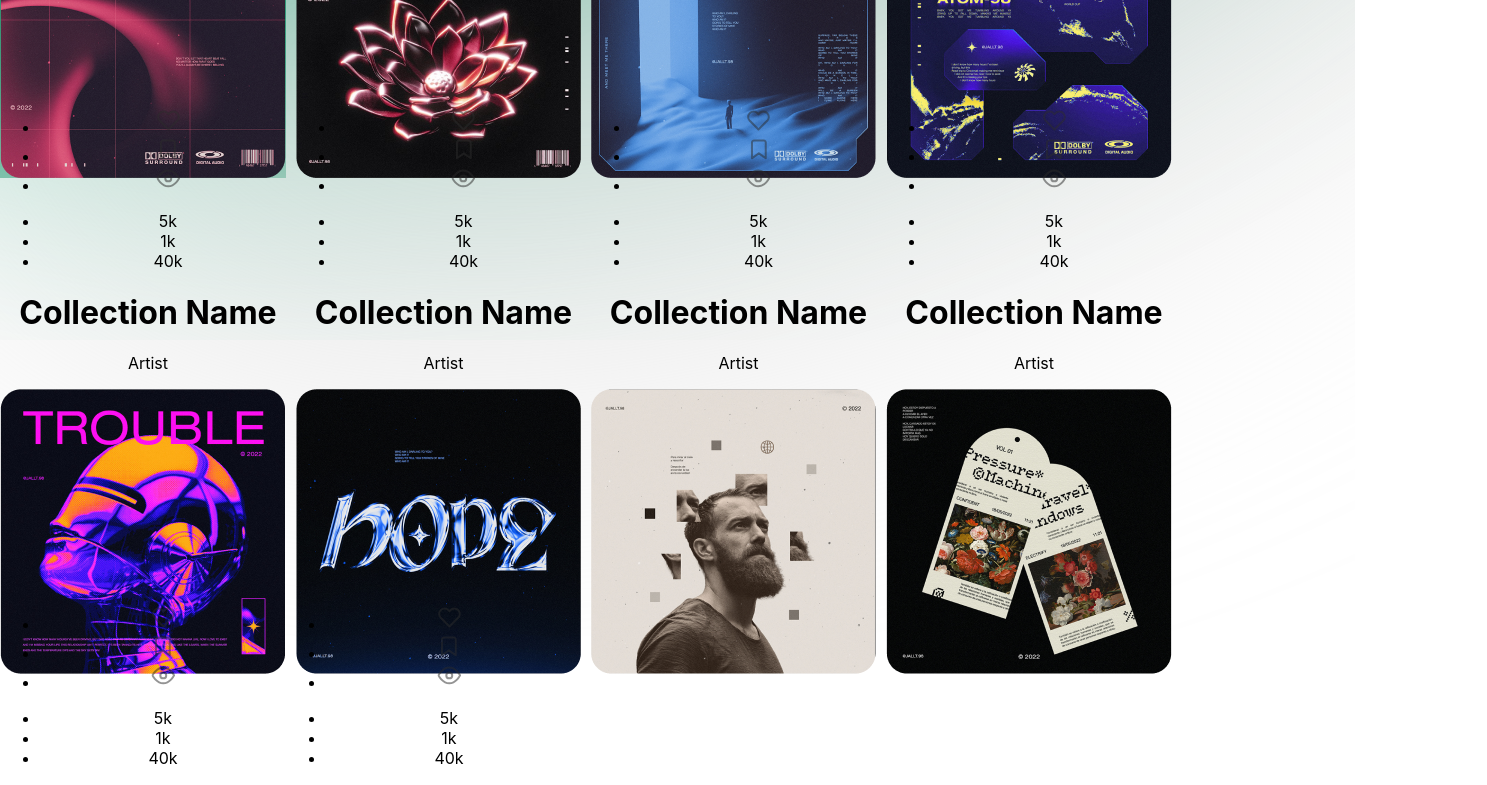
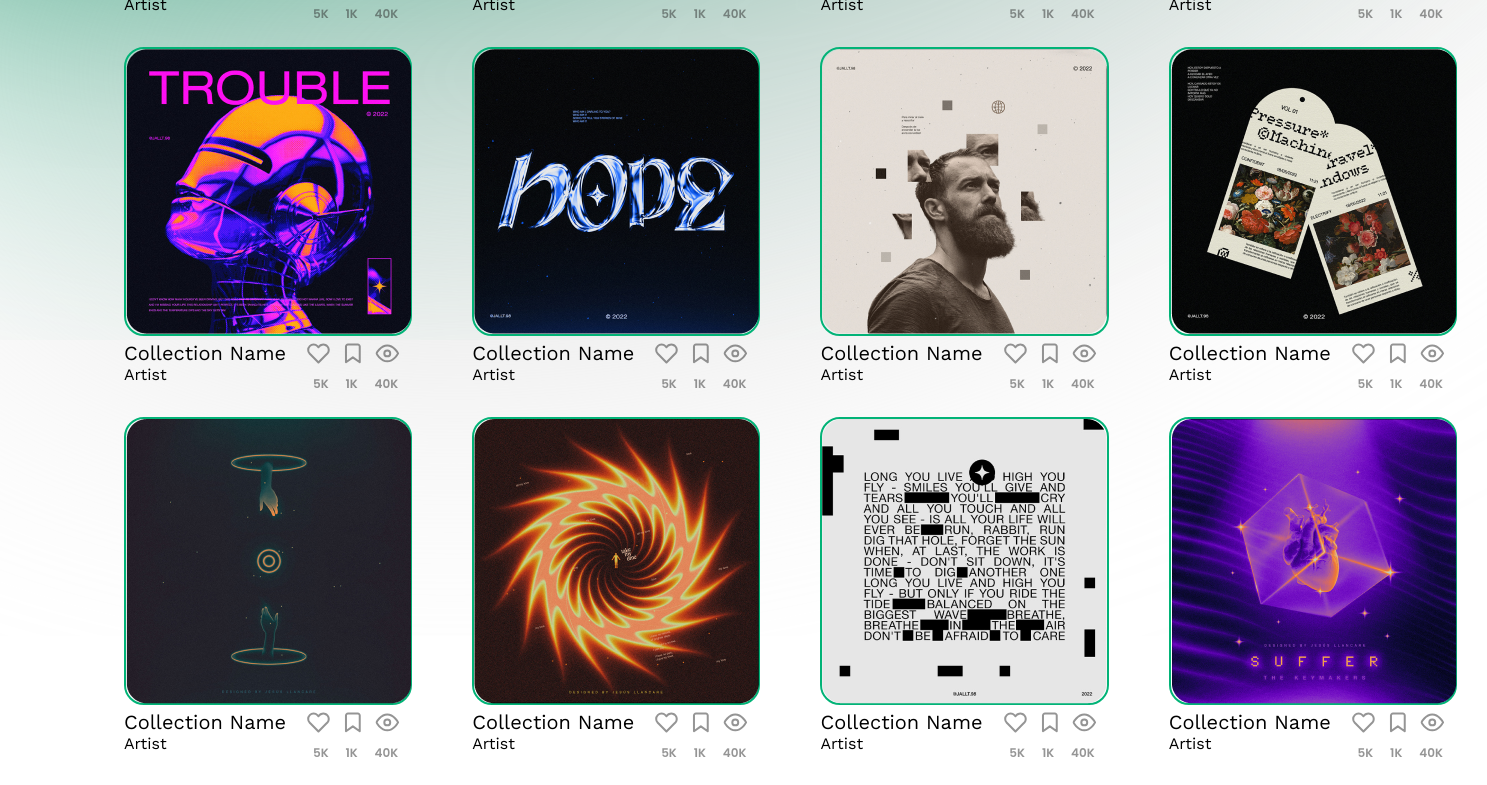
Before and after one commit to imsp18/Artfolio, a React (Create React App) app: page /discover in a window 1280 px wide. Shown: the part 1040-1825 px from the top of the page, 1487 px wide, since content can reach past the window. Built offline with nearby package versions, Linux system fonts and the light colour scheme.

Commit message:
updated art section

```diff
--- a/src/App.js
+++ b/src/App.js
@@ -3,6 +3,7 @@ import Navbar from "./components/navbar/Navbar";
 import { BrowserRouter as Router, Routes, Route } from 'react-router-dom';
 import Home from "./pages/Home";
 import Discover from "./pages/Discover";
+import Footer from "./components/footer/Footer";
 
 import "./App.css";
 
@@ -14,6 +15,7 @@ function App (){
         <Route path="/" element={<Home />} />
         <Route path="/discover" element={<Discover />} />
       </Routes>
+      <Footer />
     </Router>
 
   );
--- a/src/components/art/Art.js
+++ b/src/components/art/Art.js
@@ -23,7 +23,7 @@ import image16 from "./assests/image16.png";
 const Art = () => {
     return (
         <div className="art-container">
-            <div className="row-1">
+            <div className="row1">
                 <div className="Art-1">
                     <div className="Art-info">
                         <div className="Interaction-Button">
@@ -50,9 +50,9 @@ const Art = () => {
                             </div>
                             <div className="Stats">
                                 <ul>
-                                    <li>5k</li>
-                                    <li>1k</li>
-                                    <li>40k</li>
+                                    <li>5K</li>
+                                    <li>1K</li>
+                                    <li>40K</li>
                                 </ul>
                             </div>
                         </div>
@@ -91,9 +91,9 @@ const Art = () => {
                             </div>
                             <div className="Stats">
                                 <ul>
-                                    <li>5k</li>
-                                    <li>1k</li>
-                                    <li>40k</li>
+                                    <li>5K</li>
+                                    <li>1K</li>
+                                    <li>40K</li>
                                 </ul>
                             </div>
                         </div>
@@ -132,9 +132,9 @@ const Art = () => {
                             </div>
                             <div className="Stats">
                                 <ul>
-                                    <li>5k</li>
-                                    <li>1k</li>
-                                    <li>40k</li>
+                                    <li>5K</li>
+                                    <li>1K</li>
+                                    <li>40K</li>
                                 </ul>
                             </div>
                         </div>
@@ -173,9 +173,9 @@ const Art = () => {
                             </div>
                             <div className="Stats">
                                 <ul>
-                                    <li>5k</li>
-                                    <li>1k</li>
-                                    <li>40k</li>
+                                    <li>5K</li>
+                                    <li>1K</li>
+                                    <li>40K</li>
                                 </ul>
                             </div>
                         </div>
@@ -189,7 +189,7 @@ const Art = () => {
                     </div>
                 </div>
             </div>
-            <div className="row-2">
+            <div className="row2">
                 <div className="Art-5">
                     <div className="Art-info">
                         <div className="Interaction-Button">
@@ -216,9 +216,9 @@ const Art = () => {
                             </div>
                             <div className="Stats">
                                 <ul>
-                                    <li>5k</li>
-                                    <li>1k</li>
-                                    <li>40k</li>
+                                    <li>5K</li>
+                                    <li>1K</li>
+                                    <li>40K</li>
                                 </ul>
                             </div>
                         </div>
@@ -257,9 +257,9 @@ const Art = () => {
                             </div>
                             <div className="Stats">
                                 <ul>
-                                    <li>5k</li>
-                                    <li>1k</li>
-                                    <li>40k</li>
+                                    <li>5K</li>
+                                    <li>1K</li>
+                                    <li>40K</li>
                                 </ul>
                             </div>
                         </div>
@@ -298,9 +298,9 @@ const Art = () => {
                             </div>
                             <div className="Stats">
                                 <ul>
-                                    <li>5k</li>
-                                    <li>1k</li>
-                                    <li>40k</li>
+                                    <li>5K</li>
+                                    <li>1K</li>
+                                    <li>40K</li>
                                 </ul>
                             </div>
                         </div>
@@ -339,9 +339,9 @@ const Art = () => {
                             </div>
                             <div className="Stats">
                                 <ul>
-                                    <li>5k</li>
-                                    <li>1k</li>
-                                    <li>40k</li>
+                                    <li>5K</li>
+                                    <li>1K</li>
+                                    <li>40K</li>
                                 </ul>
                             </div>
                         </div>
@@ -355,7 +355,7 @@ const Art = () => {
                     </div>
                 </div>
             </div>
-            <div className="row-3">
+            <div className="row3">
                 <div className="Art-9">
                     <div className="Art-info">
                         <div className="Interaction-Button">
@@ -382,9 +382,9 @@ const Art = () => {
                             </div>
                             <div className="Stats">
                                 <ul>
-                                    <li>5k</li>
-                                    <li>1k</li>
-                                    <li>40k</li>
+                                    <li>5K</li>
+                                    <li>1K</li>
+                                    <li>40K</li>
                                 </ul>
                             </div>
                         </div>
@@ -423,9 +423,9 @@ const Art = () => {
                             </div>
                             <div className="Stats">
                                 <ul>
-                                    <li>5k</li>
-                                    <li>1k</li>
-                                    <li>40k</li>
+                                    <li>5K</li>
+                                    <li>1K</li>
+                                    <li>40K</li>
                                 </ul>
                             </div>
                         </div>
@@ -464,9 +464,9 @@ const Art = () => {
                             </div>
                             <div className="Stats">
                                 <ul>
-                                    <li>5k</li>
-                                    <li>1k</li>
-                                    <li>40k</li>
+                                    <li>5K</li>
+                                    <li>1K</li>
+                                    <li>40K</li>
                                 </ul>
                             </div>
                         </div>
@@ -505,9 +505,9 @@ const Art = () => {
                             </div>
                             <div className="Stats">
                                 <ul>
-                                    <li>5k</li>
-                                    <li>1k</li>
-                                    <li>40k</li>
+                                    <li>5K</li>
+                                    <li>1K</li>
+                                    <li>40K</li>
                                 </ul>
                             </div>
                         </div>
@@ -521,7 +521,7 @@ const Art = () => {
                     </div>
                 </div>
             </div>
-            <div className="row-4">
+            <div className="row4">
                 <div className="Art-13">
                     <div className="Art-info">
                         <div className="Interaction-Button">
@@ -548,9 +548,9 @@ const Art = () => {
                             </div>
                             <div className="Stats">
                                 <ul>
-                                    <li>5k</li>
-                                    <li>1k</li>
-                                    <li>40k</li>
+                                    <li>5K</li>
+                                    <li>1K</li>
+                                    <li>40K</li>
                                 </ul>
                             </div>
                         </div>
@@ -589,9 +589,9 @@ const Art = () => {
                             </div>
                             <div className="Stats">
                                 <ul>
-                                    <li>5k</li>
-                                    <li>1k</li>
-                                    <li>40k</li>
+                                    <li>5K</li>
+                                    <li>1K</li>
+                                    <li>40K</li>
                                 </ul>
                             </div>
                         </div>
@@ -630,9 +630,9 @@ const Art = () => {
                             </div>
                             <div className="Stats">
                                 <ul>
-                                    <li>5k</li>
-                                    <li>1k</li>
-                                    <li>40k</li>
+                                    <li>5K</li>
+                                    <li>1K</li>
+                                    <li>40K</li>
                                 </ul>
                             </div>
                         </div>
@@ -671,9 +671,9 @@ const Art = () => {
                             </div>
                             <div className="Stats">
                                 <ul>
-                                    <li>5k</li>
-                                    <li>1k</li>
-                                    <li>40k</li>
+                                    <li>5K</li>
+                                    <li>1K</li>
+                                    <li>40K</li>
                                 </ul>
                             </div>
                         </div>
--- a/src/components/art/art.css
+++ b/src/components/art/art.css
@@ -3,23 +3,112 @@
     height: 1479.189px;
     display: flex;
     flex-wrap: wrap;
+    margin-left: 94px;
+    margin-right: 94px;
+    margin-top: 80px;
 }
 
-.art-container .row-1 {
-    height: 352.496px;
+.art-container .row1,
+.row2,
+.row3,
+.row4 {
+    width: 1242.165px;
+    display: flex;
+    flex-direction: row;
+    margin-bottom: 23px;
 }
-.art-1{
+
+.Art-1,
+.Art-2,
+.Art-3,
+.Art-4,
+.Art-5,
+.Art-6,
+.Art-7,
+.Art-8,
+.Art-9,
+.Art-10,
+.Art-11,
+.Art-12,
+.Art-13,
+.Art-14,
+.Art-15,
+.Art-16 {
+    padding-left: 30px;
+    padding-right: 30px;
+    display: flex;
+    flex-direction: column-reverse;
+}
+
+.Art-info {
+    display: flex;
+    flex-direction: row-reverse;
+    justify-content: flex-end;
+}
+
+.Art-info .Art-Name {
+    color: #000;
+    font-family: Work Sans;
+    font-style: normal;
+    line-height: normal;
+    text-align: left;
 
 }
 
-.art-container .row-2 {
-    height: 352.496px;
+.Art-Name h1 {
+    font-size: 20px;
+    font-weight: 400;
+    margin: 5px 0 0 0;
 }
 
-.art-container .row-3 {
-    height: 352.496px;
+.Art-Name p {
+    font-size: 16px;
+    font-weight: 300;
+    margin: 0;
 }
 
-.art-container .row-4 {
-    height: 352.496px;
+.Art-image {
+    width: 284.233px;
+    height: 284.233px;
+    border-radius: 20px;
+    border: 2.5px solid #02B377;
+
 }
+
+.Interaction-Button {
+    display: flex;
+    flex-direction: column;
+
+}
+
+.Stats ul,
+.Images ul {
+    display: flex;
+    flex-direction: row;
+    list-style: none;
+    margin: 5px 0 0 0;
+    justify-content: center;
+    justify-content: space-evenly;
+    padding-left: 10px;
+
+}
+
+.Images ul li {
+    padding-left: 10px;
+}
+
+.Stats ul li {
+    padding-left: 15px;
+    color: rgba(43, 43, 43, 0.50);
+    text-align: center;
+    font-family: Poppins;
+    font-size: 12px;
+    font-style: normal;
+    font-weight: 500;
+    line-height: normal;
+    text-align: center;
+}
+
+.Images ul li:hover {
+    cursor: pointer;
+}
--- a/src/pages/Discover.js
+++ b/src/pages/Discover.js
@@ -2,6 +2,7 @@ import React from "react";
 import DiscHero from "../components/disc-hero/Disc-hero";
 import Line from "../components/line-separator/Line";
 import Art from "../components/art/Art";
+import Footer from "../components/footer/Footer";
 
 
 const App = () => {
@@ -10,6 +11,7 @@ const App = () => {
       <DiscHero />
       <Line />
       <Art />
+      <Footer />
     </div>
   );
 };
--- a/src/pages/Home.js
+++ b/src/pages/Home.js
@@ -2,6 +2,7 @@ import React from "react";
 import Hero from "../components/hero/Hero";
 import Tape from "../components/tape/Tape";
 import About from "../components/about/About";
+
 
 const App = () => {
   return (
@@ -9,6 +10,7 @@ const App = () => {
       <Hero />
       <Tape />
       <About />
+
     </div>
   );
 };
```
Also changed, not shown: src/components/footer/Footer.js (added, +11 -0 lines), src/components/footer/footer.css (added).
